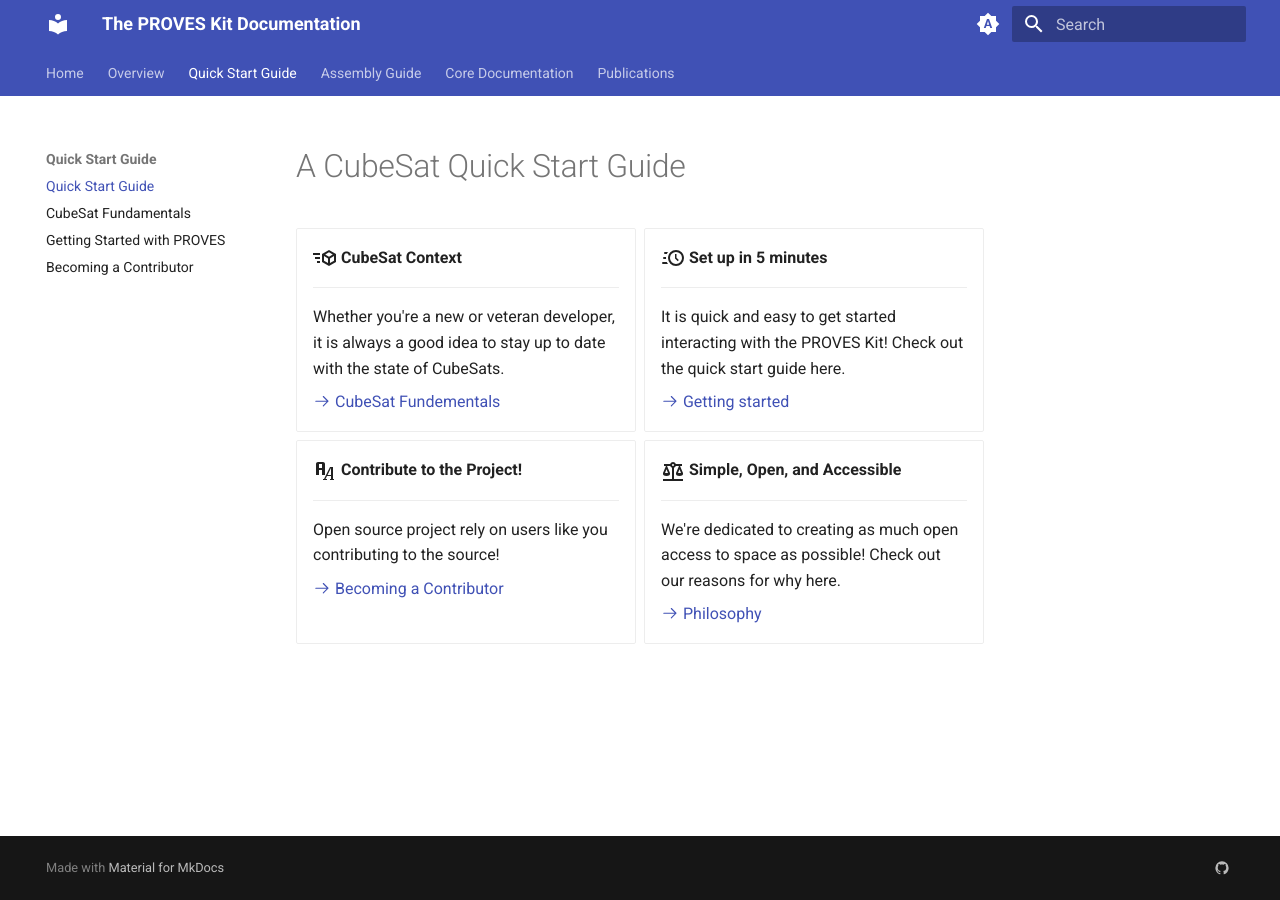
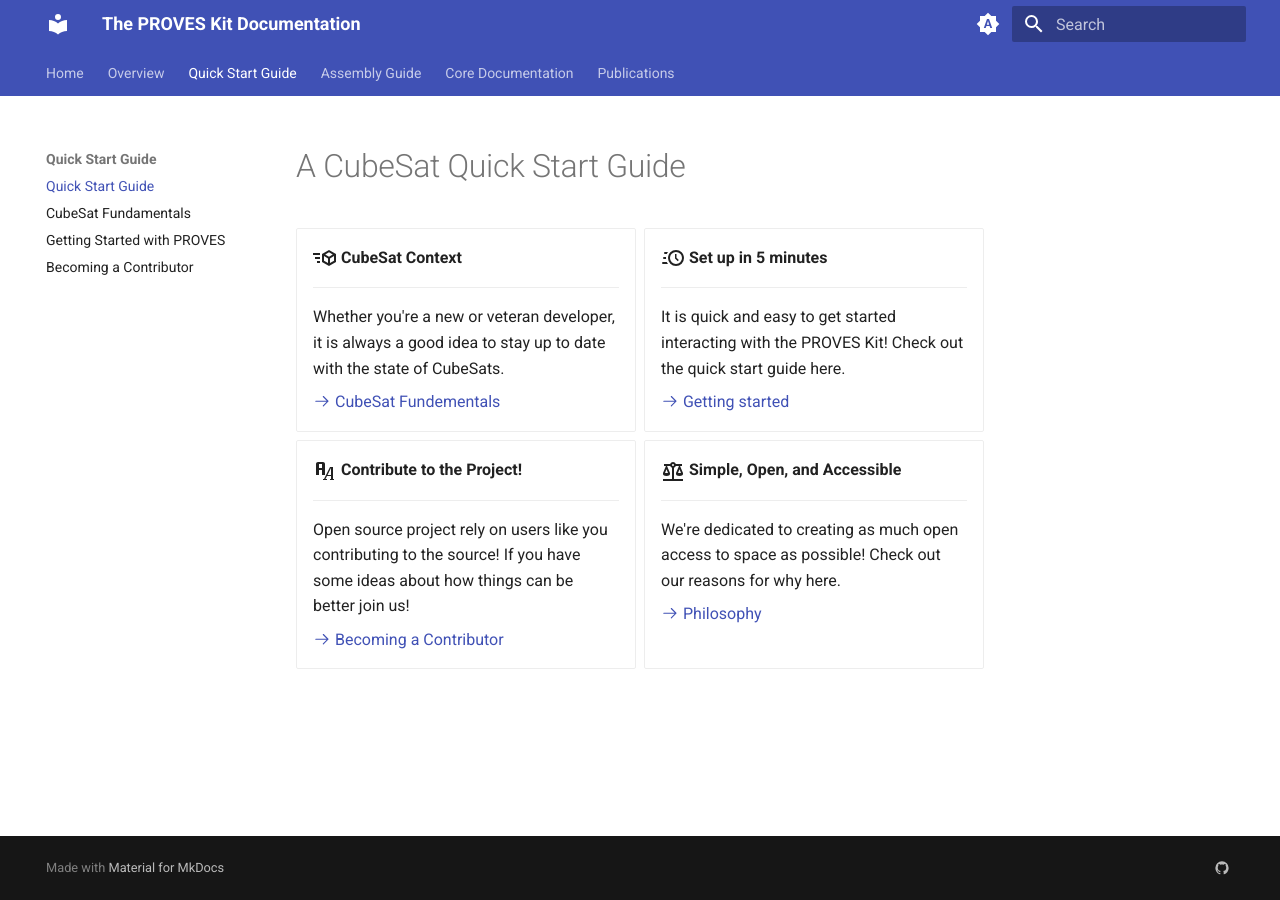
Before and after one commit to proveskit/Documentation, an MkDocs documentation site: the page built from docs/quick_start/index.md, in a window 1280 px wide. Built offline with MkDocs 1.6.1 and Material for MkDocs 9.7.7, drawn with Linux system fonts in a browser that asks for light colours.

Commit message:
Moving up more content!

```diff
--- a/docs/quick_start/index.md
+++ b/docs/quick_start/index.md
@@ -22,7 +22,7 @@
 
     ---
 
-    Open source project rely on users like you contributing to the source!
+    Open source project rely on users like you contributing to the source! If you have some ideas about how things can be better join us!
 
     [:octicons-arrow-right-24: Becoming a Contributor](https://docs.proveskit.space/en/latest/quick_start/becoming_contributor/)
 
--- a/mkdocs.yml
+++ b/mkdocs.yml
@@ -125,6 +125,7 @@
       - detumble.py: core_documentation/software/detumble.md
     - Legacy Documentation:
       - Yearling-1 Block Diagram: core_documentation/legacy/yearling_1_block_diagram.md
+      - Blue Dawn Hackathon: core_documentation/legacy/blue_dawn.md
     - Testing:
       - core_documentation/testing/index.md
       - Testing Overview: core_documentation/testing/testing_overview.md
```
Also changed, not shown: docs/core_documentation/legacy/blue_dawn.md (added, +6 -0 lines), docs/overview/kit_elements.md (+1 -0 lines), docs/overview/overview.md (+4 -10 lines).
